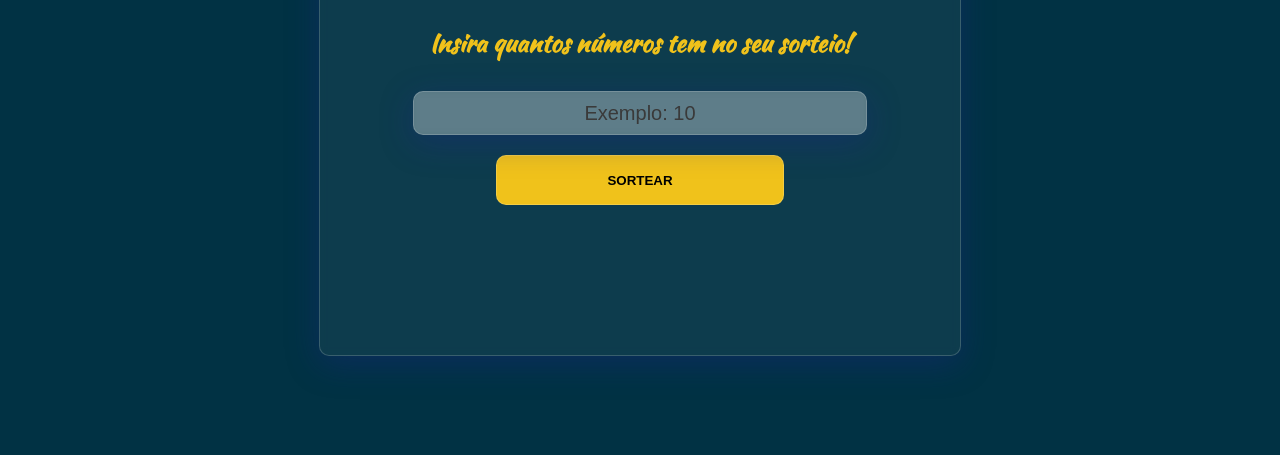
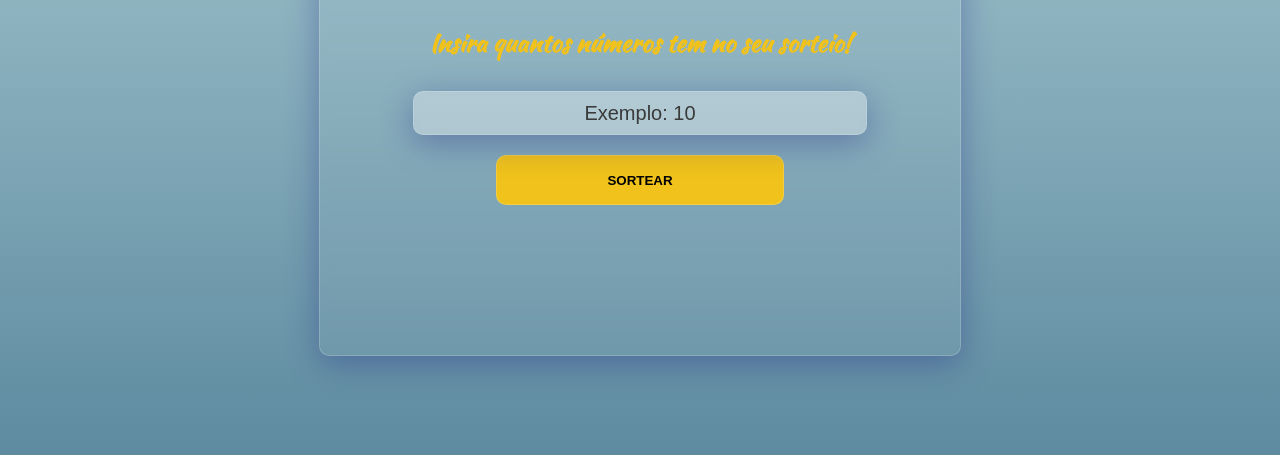
Before and after one commit to GabrielSF2022/PAGINA-SORTEIO-JS, a plain HTML site: page index.html in a window 1280 px wide. Shown: the part 346-801 px from the top of the page. Drawn offline with Linux system fonts and the light colour scheme; a web font is replaced by a local one.

Commit message:
Update style.css

```diff
--- a/css/style.css
+++ b/css/style.css
@@ -17,7 +17,7 @@ body{
     height: 100vh;
     /* overflow: hidden; */
     padding: 0px;
-   background-color: #013244;
+    background: linear-gradient(to bottom, #b3d3d9 0%, #4e7d95 100%);
 
 }
 
```
